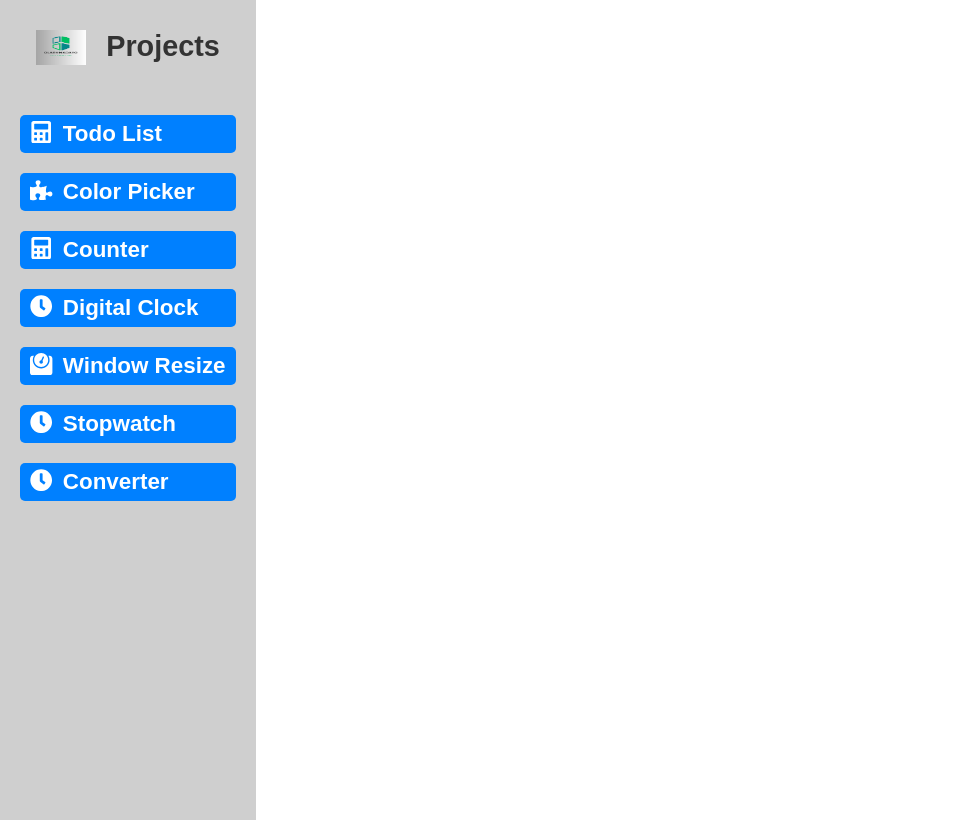
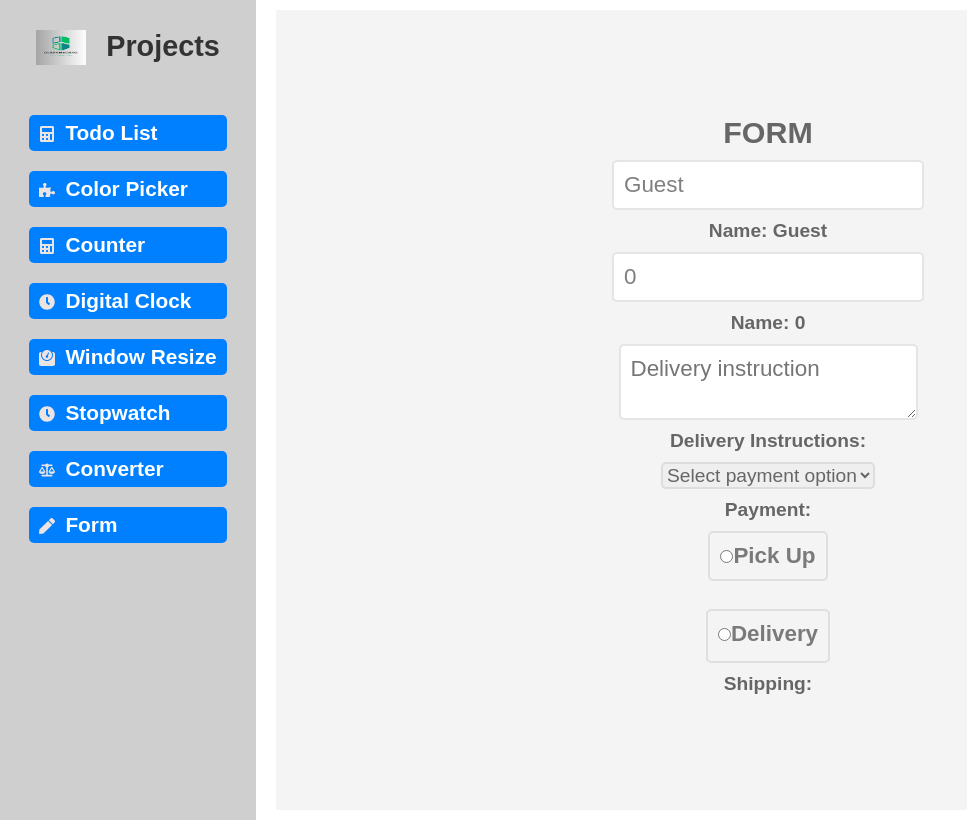
Before and after one commit to olaemmadayo/project_portfolio, a React (Vite) app: page /onchange in a window 1280 px wide. Shown: the whole page, without its empty margins (0-967 px from the left). Built offline with nearby package versions, Linux system fonts and the light colour scheme.

Commit message:
form added

```diff
--- a/src/App.jsx
+++ b/src/App.jsx
@@ -10,6 +10,7 @@ import WindowResize from './component/WindowResize';
 import StopWatch from './component/Stopwatch';
 import Converter from './component/Converter';
 import WelcomePage from './component/WelcomePage';
+import OnchangeElement from './component/OnchangeElement';
 
 const App = () => {
   return (
@@ -31,6 +32,7 @@ const App = () => {
               <Route path="window-resize" element={<WindowResize/>} />
               <Route path="stop-watch" element={<StopWatch/>} />
               <Route path="converter" element={<Converter/>} />
+              <Route path="onchange" element={<OnchangeElement/>} />
 
             </Routes>
           </div>
--- a/src/component/OnchangeElement.jsx
+++ b/src/component/OnchangeElement.jsx
@@ -1,4 +1,5 @@
 import React, {useState} from 'react'
+import "../styles/OnchangeElement.css"
 
 function OnchangeElement(){
   const [name, setName] = useState("Guest");
@@ -24,18 +25,20 @@ function OnchangeElement(){
   }
 
   return (
-    <div>
+    <div className='form--page'>
 
-      <input value={name} onChange={handleNameChange} />
+      <h1>FORM</h1>
+
+      <input className='form--input' value={name} onChange={handleNameChange} />
       <p>Name: {name} </p>
 
-      <input value={quantity} onChange={handleQuantityChange} type="number"/>
+      <input className='form--input' value={quantity} onChange={handleQuantityChange} type="number"/>
       <p>Name: {quantity} </p>
 
-      <textarea value={comment} onChange={handleCommentChange} placeholder='Delivery instruction' />
+      <textarea className='form--input' value={comment} onChange={handleCommentChange} placeholder='Delivery instruction' />
       <p>Delivery Instructions: {comment} </p>
 
-      <select value={payment} onChange={handlePaymentChange}>
+      <select className='form-select' value={payment} onChange={handlePaymentChange}>
         <option value="">Select payment option</option>
         <option value="Visa">Visa</option>
         <option value="Master">Master</option>
@@ -44,14 +47,14 @@ function OnchangeElement(){
       </select>
       <p>Payment: {payment}</p>
 
-      <label>
-          <input type="radio" value="Pick Up"
+      <label className="form--label--input" >
+          <input  type="radio" value="Pick Up"
                   checked={shipping === "Pick Up"}
                   onChange={handleShippingChange}/>
           Pick Up
       </label> <br />
-      <label>
-          <input type="radio" value="Delivery"
+      <label className="form--label--input">
+          <input className="form--label--input" type="radio" value="Delivery"
                   checked={shipping === "Delivery"}
                   onChange={handleShippingChange}/>
           Delivery
--- a/src/component/ProjectNav.jsx
+++ b/src/component/ProjectNav.jsx
@@ -1,8 +1,9 @@
 import React from 'react';
 import { Link } from 'react-router-dom';
 import "../styles/projectNav.css"
-import { FaCalculator, FaClock, FaPuzzlePiece, FaWeight } from 'react-icons/fa';
-import techLogo from "../assets/images/olaemmadayo tech.png"
+import { FaCalculator, FaClock, FaPen, FaPuzzlePiece, FaWeight } from 'react-icons/fa';
+import techLogo from "../assets/images/olaemmadayo tech.png";
+import { FaScaleBalanced } from 'react-icons/fa6';
 
 
 
@@ -17,14 +18,39 @@ const ProjectNav = () => {
       </div>
 
       <div className="project-links">
-        <Link to="/todo-list" className='item'><FaCalculator/>
-        Todo List</Link>
-        <Link to="/color-picker" className='item'><FaPuzzlePiece/>Color Picker</Link>
-        <Link to="/counter" className='item'> <FaCalculator/>Counter   </Link>
-        <Link to="/digital-time" className='item'><FaClock/>Digital Clock</Link>
-        <Link to="/window-resize" className='item'><FaWeight/>Window Resize</Link>
-        <Link to="/stop-watch" className='item'><FaClock/>Stopwatch</Link>
-        <Link to="/converter" className='item'><FaClock/>Converter</Link>
+
+        <Link to="/todo-list" className='item'><  FaCalculator className="fa-icon"/>
+          Todo List
+        </Link>
+
+        <Link to="/color-picker" className='item'><FaPuzzlePiece className="fa-icon"/>
+          Color Picker
+        </Link>
+
+        <Link to="/counter" className='item'> <FaCalculator className="fa-icon"/>
+          Counter
+        </Link>
+
+        <Link to="/digital-time" className='item'>
+        <FaClock className="fa-icon"/>
+          Digital Clock
+        </Link>
+        <Link to="/window-resize" className='item'>
+        <FaWeight className="fa-icon"/>
+          Window Resize
+        </Link>
+        <Link to="/stop-watch" className='item'>
+        <FaClock className="fa-icon"/>
+          Stopwatch
+        </Link>
+        <Link to="/converter" className='item'>
+        <FaScaleBalanced className="fa-icon"/>
+          Converter
+        </Link>
+        <Link to="/onchange" className='item'>
+        <FaPen className="fa-icon"/>
+          Form
+        </Link>
 
 
       </div>
--- /dev/null
+++ b/src/styles/onChangeElement.css
@@ -0,0 +1,45 @@
+.form--page{
+  display: flex;
+  flex-direction: column;
+  align-items: center;
+  justify-content: center;
+  min-height: 100vh;
+  text-align: center;
+  background-color: #f4f4f4;
+}
+.form--page h1{
+  color: #666;
+  font-size: 1.9rem;
+  margin-bottom: 10px;
+}
+.form--input{
+  font-size: 1.4rem;
+  padding: 10px;
+  border: 2px solid hsl(0, 0%, 80%, 0.5);
+  border-radius: 5px;
+  color: hsl(0, 0%, 0%, 0.5);
+  margin-bottom: 10px;
+}
+.form--page p{
+  color: #666;
+  font-size: 1.2rem;
+  font-weight: bold;
+  margin-bottom: 10px;
+}
+.form-select{
+  color: #666;
+  font-size: 1.2rem;
+  border: 2px solid hsl(0, 0%, 80%, 0.5);
+  border-radius: 5px;
+  margin-bottom: 10px;
+}
+.form--label--input{
+  font-size: 1.4rem;
+  padding: 10px;
+  border: 2px solid hsl(0, 0%, 80%, 0.5);
+  border-radius: 5px;
+  color: hsl(0, 0%, 0%, 0.5);
+  margin-bottom: 10px;
+
+
+}
--- a/src/styles/projectNav.css
+++ b/src/styles/projectNav.css
@@ -44,7 +44,7 @@ body{
 .project-links .item{
   display: flex;
   gap: 10px;
-   font-size: 1.4rem;
+   font-size: 1.3rem;
    font-weight: bold;
    padding: 6px 10px;
    min-width: 125px;
@@ -61,6 +61,12 @@ body{
 }
 .item:hover{
   background-color: hsl(210, 100%, 40%);
+}
+.item .fa-icon{
+  width: 1rem;
+  height: 1rem;
+  color: #ece3e3;
+  margin-top: 5px;
 }
 
 @media only screen and (max-width: 480px) {
@@ -98,11 +104,6 @@ body{
     padding: 2px 4px;
     min-width:70px;
 
-
-
-
-    /* min-width: 80px; */
-
   }
 
 }
```
